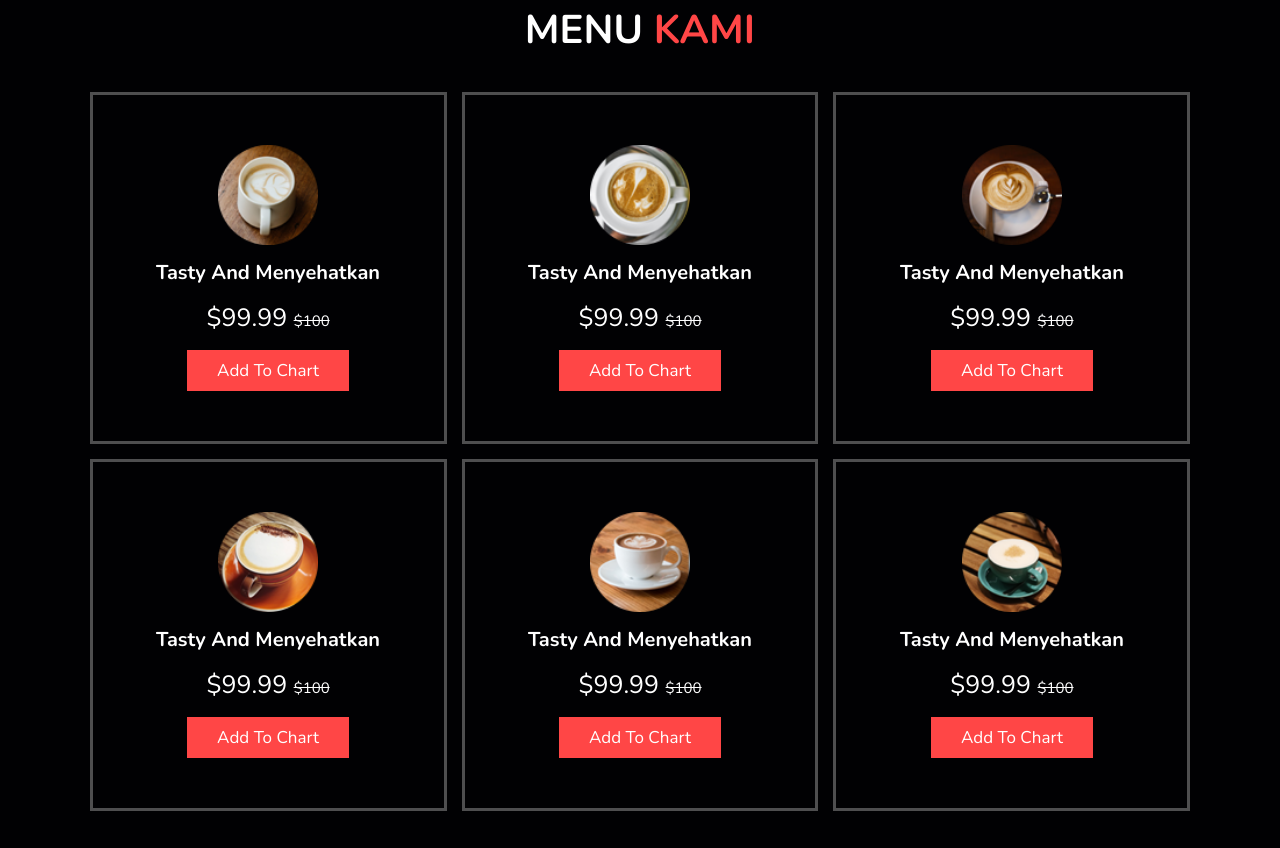
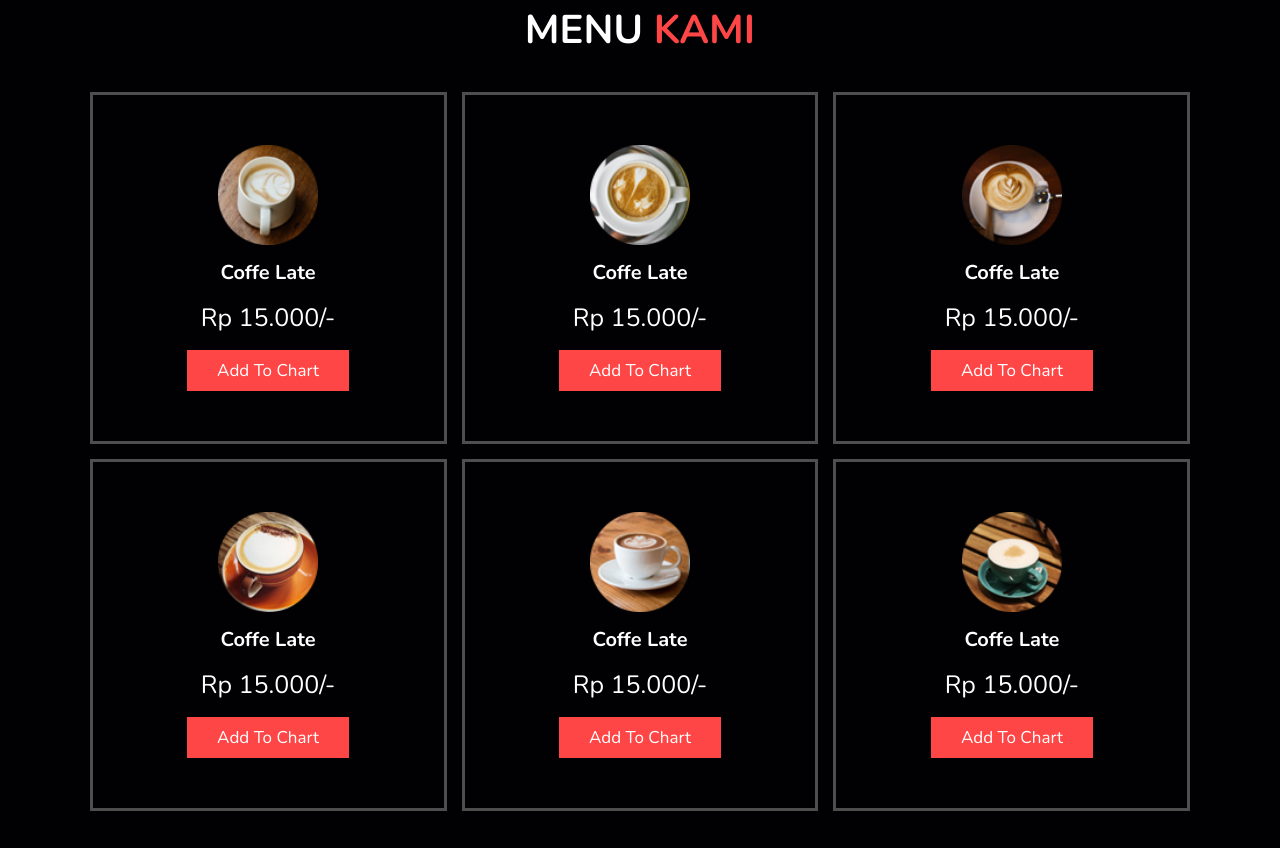
Before and after one commit to Faris955/web-coffe, a plain HTML site: page index.html in a window 1280 px wide. Shown: the part 1342-2190 px from the top of the page. Drawn offline with nearby package versions, Linux system fonts and the light colour scheme.

Commit message:
Update index.html

```diff
--- a/index.html
+++ b/index.html
@@ -15,7 +15,7 @@
   <body>
     <!-- Header -->
     <header class="header">
-      <h3>Mirai<span>YM</span></h3>
+      <h3>Mire<span>Coffe</span></h3>
 
       <nav class="navbar">
         <a href="#home">home</a>
@@ -42,8 +42,8 @@
           <span class="fas fa-times"></span>
           <img src="img/card1.png" alt="" />
           <div class="content">
-            <h3>Cart Item 01</h3>
-            <div class="price">$99.99/-</div>
+            <h3>Coffe late</h3>
+            <div class="price">Rp 15.000/-</div>
           </div>
         </div>
         <!-- card item 2 -->
@@ -51,8 +51,8 @@
           <span class="fas fa-times"></span>
           <img src="img/card2.jpg" alt="" />
           <div class="content">
-            <h3>Cart Item 01</h3>
-            <div class="price">$99.99/-</div>
+            <h3>Coffe late</h3>
+            <div class="price">Rp 15.000/-</div>
           </div>
         </div>
         <!-- card item 3 -->
@@ -60,8 +60,8 @@
           <span class="fas fa-times"></span>
           <img src="img/card3.jpg" alt="" />
           <div class="content">
-            <h3>Cart Item 01</h3>
-            <div class="price">$99.99/-</div>
+           <h3>Coffe late</h3>
+            <div class="price">Rp 15.000/-</div>
           </div>
         </div>
         <!-- card item 4 -->
@@ -69,8 +69,8 @@
           <span class="fas fa-times"></span>
           <img src="img/card4.png" alt="" />
           <div class="content">
-            <h3>Cart Item 01</h3>
-            <div class="price">$99.99/-</div>
+          <h3>Coffe late</h3>
+            <div class="price">Rp 15.000/-</div>
           </div>
         </div>
         <!-- akhir caard 4 -->
@@ -113,43 +113,43 @@
         <!-- box 1 -->
         <div class="box">
           <img src="img/menu-1.png" alt="" />
-          <h3>Tasty and Menyehatkan</h3>
-          <div class="price">$99.99 <span>$100</span></div>
+           <h3>Coffe late</h3>
+            <div class="price">Rp 15.000/-</div>
           <a href="" class="btn">Add to Chart</a>
         </div>
         <!-- box 2 -->
         <div class="box">
           <img src="img/menu-2.png" alt="" />
-          <h3>Tasty and Menyehatkan</h3>
-          <div class="price">$99.99 <span>$100</span></div>
+          <h3>Coffe late</h3>
+            <div class="price">Rp 15.000/-</div>
           <a href="" class="btn">Add to Chart</a>
         </div>
         <!-- box 3 -->
         <div class="box">
           <img src="img/menu-3.png" alt="" />
-          <h3>Tasty and Menyehatkan</h3>
-          <div class="price">$99.99 <span>$100</span></div>
+         <h3>Coffe late</h3>
+            <div class="price">Rp 15.000/-</div>
           <a href="" class="btn">Add to Chart</a>
         </div>
         <!-- box 4 -->
         <div class="box">
           <img src="img/menu-4.png" alt="" />
-          <h3>Tasty and Menyehatkan</h3>
-          <div class="price">$99.99 <span>$100</span></div>
+         <h3>Coffe late</h3>
+            <div class="price">Rp 15.000/-</div>
           <a href="" class="btn">Add to Chart</a>
         </div>
         <!-- box 5 -->
         <div class="box">
           <img src="img/menu-5.png" alt="" />
-          <h3>Tasty and Menyehatkan</h3>
-          <div class="price">$99.99 <span>$100</span></div>
+            <h3>Coffe late</h3>
+            <div class="price">Rp 15.000/-</div>
           <a href="" class="btn">Add to Chart</a>
         </div>
         <!-- box 6 -->
         <div class="box">
           <img src="img/menu-6.png" alt="" />
-          <h3>Tasty and Menyehatkan</h3>
-          <div class="price">$99.99 <span>$100</span></div>
+        <h3>Coffe late</h3>
+            <div class="price">Rp 15.000/-</div>
           <a href="" class="btn">Add to Chart</a>
         </div>
       </div>
@@ -224,7 +224,7 @@
               <i class="fas fa-star"></i>
               <i class="fas fa-star-half-alt"></i>
             </div>
-            <div class="price">$99.99 <span>$100</span></div>
+            <div class="price">$9.99 <span>$10</span></div>
           </div>
         </div>
         <!-- akhir box 3 -->
@@ -240,7 +240,7 @@
           <img src="img/quote-img.png" alt="" class="quote" />
           <p>Lorem ipsum dolor sit amet consectetur adipisicing elit. Dolorem vero neque aperiam minus placeat deleniti nihil minima illo veritatis culpa?</p>
           <img src="img/hutao.png" class="user" alt="" />
-          <h3>Hu Tao</h3>
+          <h3>Alana</h3>
           <div class="stars">
             <i class="fas fa-star"></i>
             <i class="fas fa-star"></i>
@@ -255,7 +255,7 @@
           <img src="img/quote-img.png" alt="" class="quote" />
           <p>Lorem ipsum dolor sit amet consectetur adipisicing elit. Dolorem vero neque aperiam minus placeat deleniti nihil minima illo veritatis culpa?</p>
           <img src="img/staff1.webp" class="user" alt="" />
-          <h3>Zhongli</h3>
+          <h3>Smith</h3>
           <div class="stars">
             <i class="fas fa-star"></i>
             <i class="fas fa-star"></i>
@@ -270,7 +270,7 @@
           <img src="img/quote-img.png" alt="" class="quote" />
           <p>Lorem ipsum dolor sit amet consectetur adipisicing elit. Dolorem vero neque aperiam minus placeat deleniti nihil minima illo veritatis culpa?</p>
           <img src="img/staf4.jpg" class="user" alt="" />
-          <h3>Ningguang</h3>
+          <h3>Ningning</h3>
           <div class="stars">
             <i class="fas fa-star"></i>
             <i class="fas fa-star"></i>
@@ -325,7 +325,7 @@
           </div>
           <div class="content">
             <a href="#" class="title">Segar dan menyehatkan</a>
-            <span>by MiraiYM / 14 Juli 2022</span>
+            <span>by Mirai Coffe</span>
             <p>Lorem ipsum dolor sit amet consectetur adipisicing elit. Nostrum, totam!</p>
             <a href="#" class="btn">Read more</a>
           </div>
@@ -338,7 +338,7 @@
           </div>
           <div class="content">
             <a href="#" class="title">Segar dan menyehatkan</a>
-            <span>by MiraiYM / 14 Juli 2022</span>
+           <span>by Mirai Coffe</span>
             <p>Lorem ipsum dolor sit amet consectetur adipisicing elit. Nostrum, totam!</p>
             <a href="#" class="btn">Read more</a>
           </div>
@@ -350,7 +350,7 @@
           </div>
           <div class="content">
             <a href="#" class="title">Segar dan menyehatkan</a>
-            <span>by MiraiYM / 14 Juli 2022</span>
+           <span>by Mirai Coffe</span>
             <p>Lorem ipsum dolor sit amet consectetur adipisicing elit. Nostrum, totam!</p>
             <a href="#" class="btn">Read more</a>
           </div>
```
